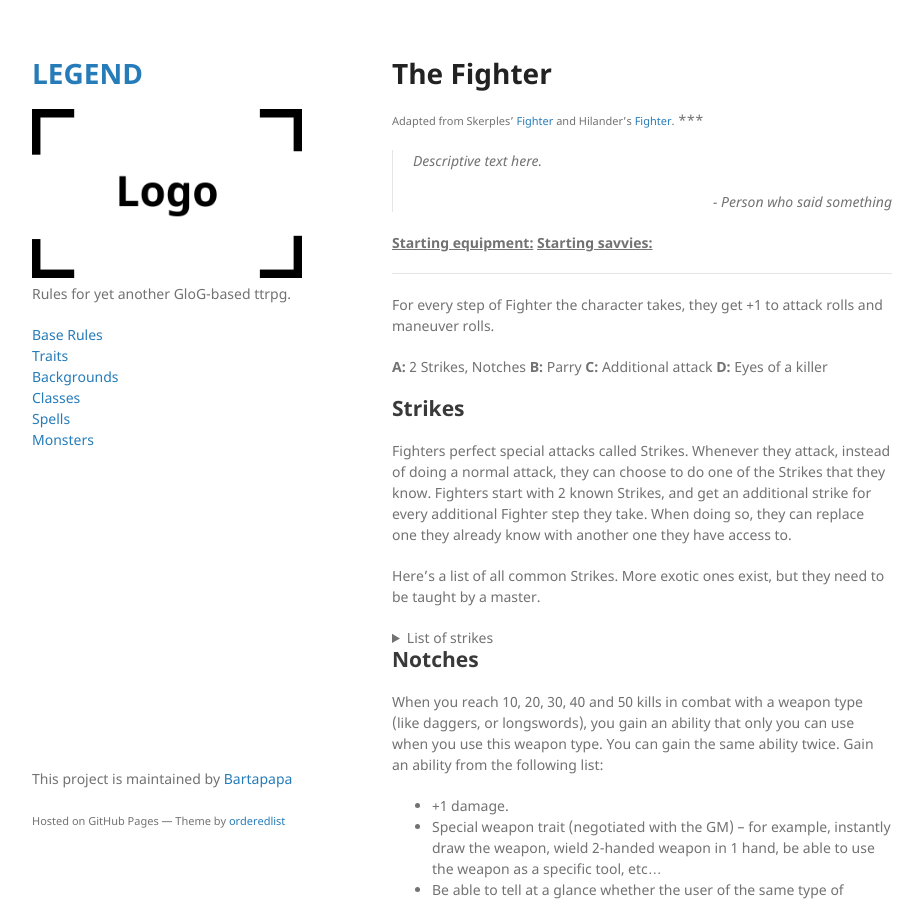
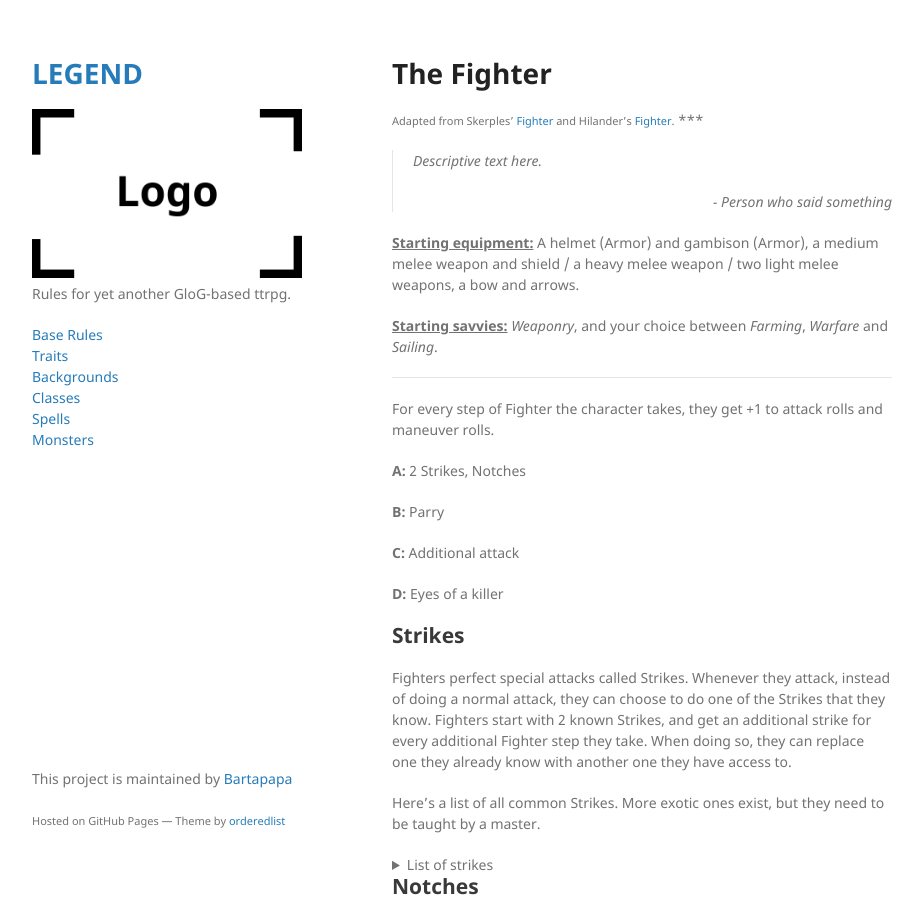
Before and after one commit to Bartapapa/legend, a Jekyll site: the page built from docs/class/fighter.md, in a window 1280 px wide and 900 px high. Shown: the whole window, without its empty margins (178-1101 px from the left). Built offline with Jekyll 4.4.1, drawn with Linux system fonts in a browser that asks for light colours.

Commit message:
Update fighter.md

```diff
--- a/docs/class/fighter.md
+++ b/docs/class/fighter.md
@@ -10,16 +10,20 @@ permalink: /classes/fighter
 >
 ><p style="text-align: right">- Person who said something</p>
 
-<b><u>Starting equipment:</u></b>
-<b><u>Starting savvies:</u></b>
+<b><u>Starting equipment:</u></b> A helmet (Armor) and gambison (Armor), a medium melee weapon and shield / a heavy melee weapon / two light melee weapons, a bow and arrows.
+
+<b><u>Starting savvies:</u></b> <i>Weaponry</i>, and your choice between <i>Farming</i>, <i>Warfare</i> and <i>Sailing</i>.
 
 ***
 
 For every step of Fighter the character takes, they get +1 to attack rolls and maneuver rolls.
 
 <b>A:</b> 2 Strikes, Notches
+
 <b>B:</b> Parry
+
 <b>C:</b> Additional attack
+
 <b>D:</b> Eyes of a killer
 
 ## Strikes
```
